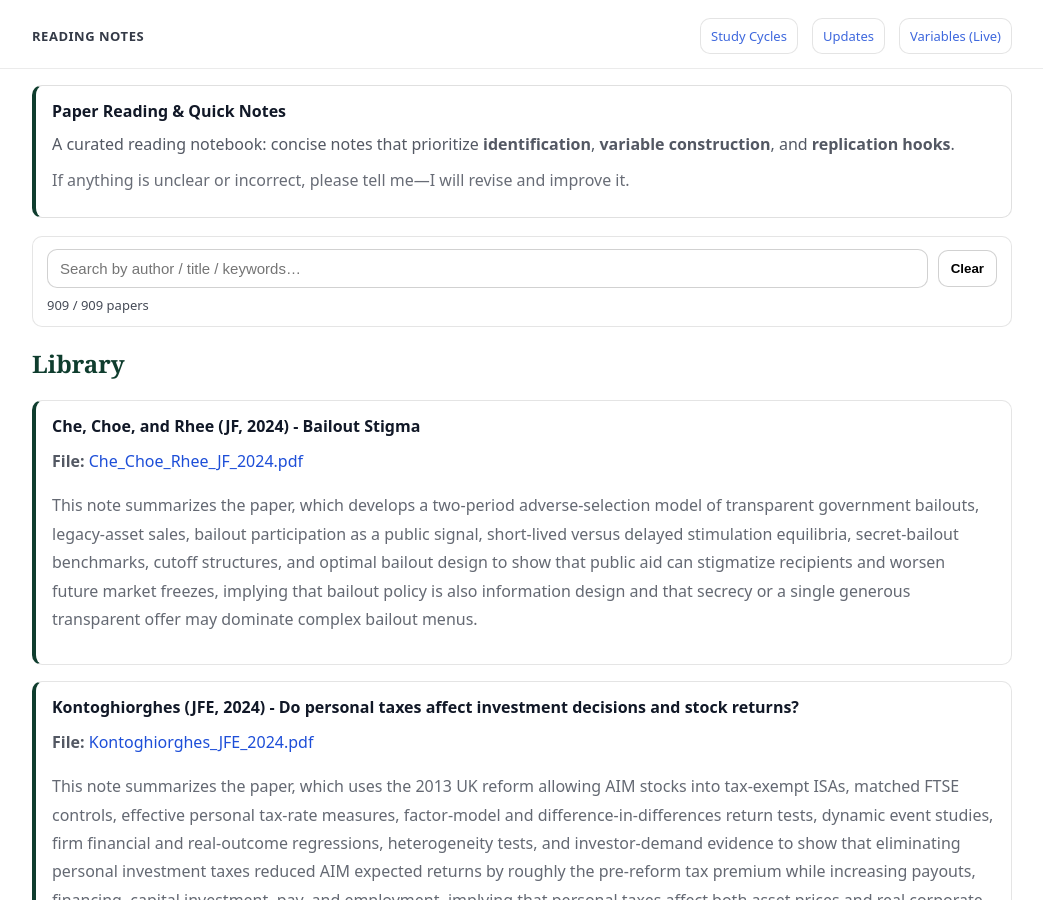
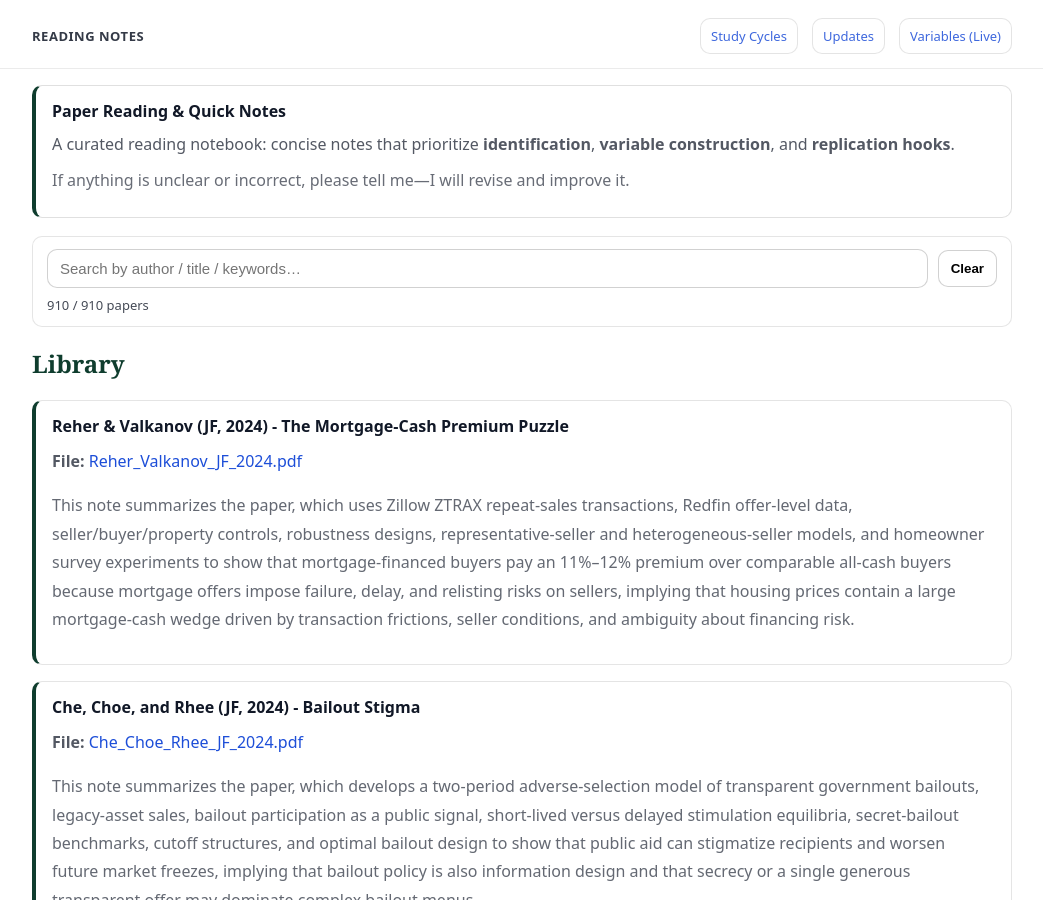
Before and after one commit to yaxinzn/study-archive, a Jekyll site: the page built from reading/index.md, in a window 1280 px wide and 900 px high. Shown: the whole window, without its empty margins (118-1161 px from the left). Built offline with Jekyll 4.4.1, drawn with Linux system fonts in a browser that asks for light colours.

Commit message:
Reading: add/update Reher_Valkanov_JF_2024.pdf

```diff
--- a/_data/reading.yml
+++ b/_data/reading.yml
@@ -1,3 +1,7 @@
+- title: "Reher & Valkanov (JF, 2024) - The Mortgage-Cash Premium Puzzle"
+  file: "Reher_Valkanov_JF_2024.pdf"
+  desc: "This note summarizes the paper, which uses Zillow ZTRAX repeat-sales transactions, Redfin offer-level data, seller/buyer/property controls, robustness designs, representative-seller and heterogeneous-seller models, and homeowner survey experiments to show that mortgage-financed buyers pay an 11%–12% premium over comparable all-cash buyers because mortgage offers impose failure, delay, and relisting risks on sellers, implying that housing prices contain a large mortgage-cash wedge driven by transaction frictions, seller conditions, and ambiguity about financing risk."
+
 - title: "Che, Choe, and Rhee (JF, 2024) - Bailout Stigma"
   file: "Che_Choe_Rhee_JF_2024.pdf"
   desc: "This note summarizes the paper, which develops a two-period adverse-selection model of transparent government bailouts, legacy-asset sales, bailout participation as a public signal, short-lived versus delayed stimulation equilibria, secret-bailout benchmarks, cutoff structures, and optimal bailout design to show that public aid can stigmatize recipients and worsen future market freezes, implying that bailout policy is also information design and that secrecy or a single generous transparent offer may dominate complex bailout menus."
```
Also changed, not shown: 1 other file.
